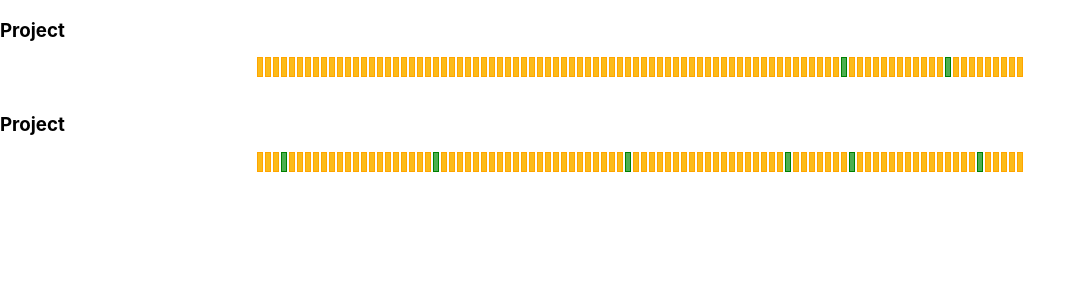
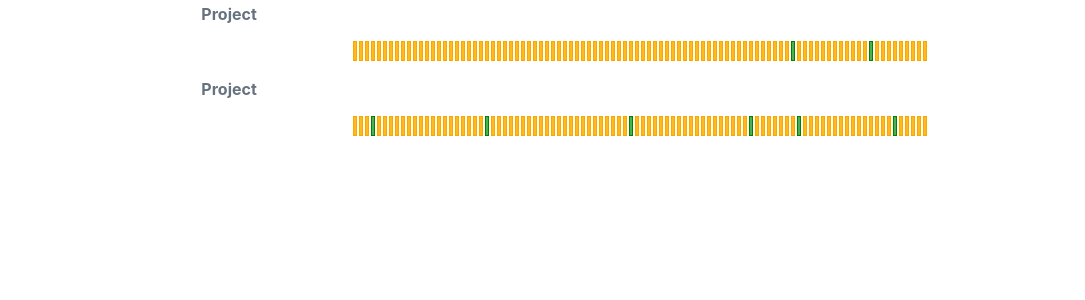
Before and after one commit to karlmatti/reactjs-project-availability, a React (Create React App) app: page / in a window 1280 px wide. Shown: the top 300 px of the page, without its empty margins (0-1085 px from the left). Built offline with nearby package versions, Linux system fonts and the light colour scheme.

Commit message:
added grid and style for header

```diff
--- a/src/App.js
+++ b/src/App.js
@@ -2,13 +2,19 @@ import React from 'react';
 import logo from './logo.svg';
 import './App.css';
 import Availability from "./component/Project-availability";
+import {Grid} from "@material-ui/core";
 
 function App() {
 
   return (
-    <div>
-      <Availability/>
-    </div>
+      <Grid container>
+          <Grid item xs={2}/>
+          <Grid item xs={8}>
+              <Availability/>
+          </Grid>
+
+          <Grid item xs={2}/>
+        </Grid>
   );
 }
 
--- a/src/component/Project-availability.js
+++ b/src/component/Project-availability.js
@@ -1,6 +1,7 @@
 import React, { useState, useEffect } from 'react';
 import dateFormat from 'dateformat';
 import Project from "./Project";
+import {Grid} from "@material-ui/core";
 
 
 /*
@@ -36,10 +37,10 @@ export default function Availability() {
 
     return (
 
-        <div>
+        <Grid container spacing={3}>
             <Project dataset={generate_series(1)}/>
-            <br/>
+
             <Project dataset={generate_series(1)}/>
-        </div>
+        </Grid>
     );
 }
--- a/src/component/Project.js
+++ b/src/component/Project.js
@@ -8,7 +8,7 @@ const availableVLine = {
     color: "solid green",
     border: "1px solid green",
     height: "20px",
-    padding: "2px",
+    padding: "1px",
     margin: "1px"
 
 }
@@ -17,7 +17,7 @@ const partiallyUnavailableVLine = {
     color: "solid green",
     border: "1px solid orange",
     height: "20px",
-    padding: "2px",
+    padding: "1px",
     margin: "1px"
 }
 const unavailableVLine = {
@@ -25,8 +25,13 @@ const unavailableVLine = {
     color: "solid red",
     border: "1px solid orange",
     height: "20px",
-    padding: "2px",
+    padding: "1px",
     margin: "1px"
+}
+
+const headerStyle = {
+    color: "#66727F",
+    fontWeight: "bold"
 }
 
 export default function Project (props) {
@@ -90,15 +95,22 @@ export default function Project (props) {
     }
 
     return (
-        <div>
-        <h3>Project</h3>
-        <Grid container spacing={1} justify="center"
+        <Grid container justify="center"
               alignItems="center">
-
-                <StatusList status={statusBars}/>
+            <Grid container justify="left"
+                  alignItems="center">
+                <Grid item>
+                    <p style={headerStyle}>Project</p>
+                </Grid>
+            </Grid>
+            <Grid container justify="center"
+                  alignItems="center">
+                <Grid item>
+                    <StatusList status={statusBars}/>
+                </Grid>
+            </Grid>
 
         </Grid>
-        </div>
 
     );
 }
```
